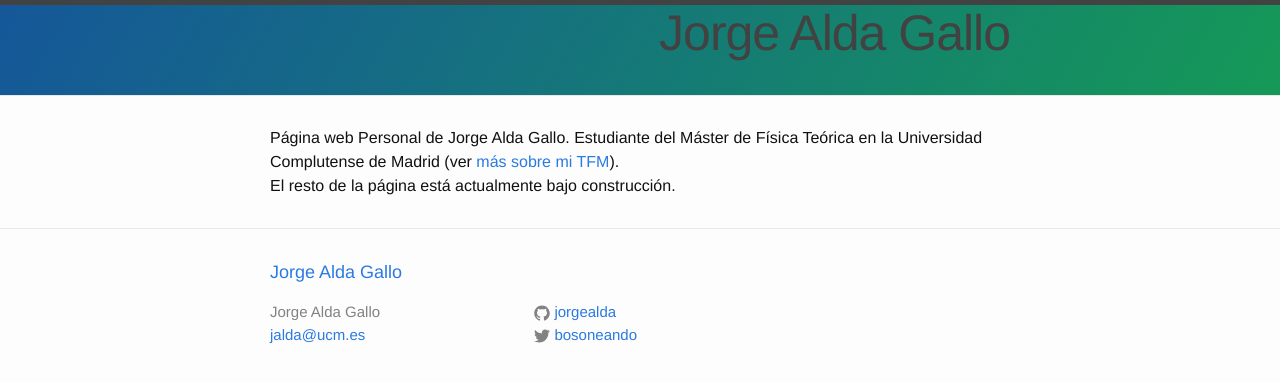
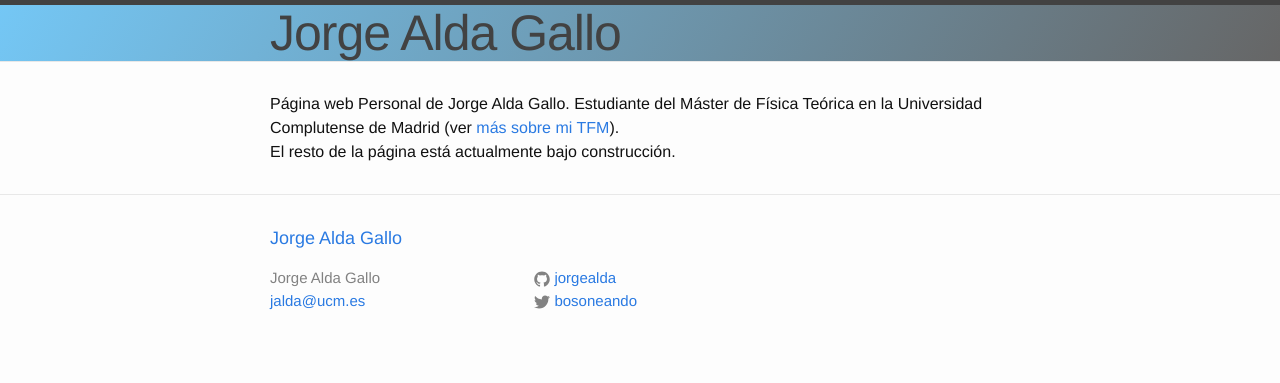
Before and after one commit to jorgealda/jorgealda.github.io, a Jekyll site: the page built from index.html, in a window 1280 px wide. Shown: the top 383 px of the page. Built offline with Jekyll 4.4.1, drawn with Linux system fonts in a browser that asks for light colours.

Commit message:
On branch master  Changes to be committed: 	modified:   _sass/_layout.scss

```diff
--- a/_sass/_layout.scss
+++ b/_sass/_layout.scss
@@ -4,11 +4,11 @@
 .site-header {
     border-top: 5px solid $grey-color-dark;
     border-bottom: 1px solid $grey-color-light;
-    min-height: 90px;
+    min-height: 20px;
   color: #00ffff;
   text-align: left;
   background-color: #159957;
-  background-image: linear-gradient(120deg, #155799, #159957);
+  background-image: linear-gradient(120deg, #74C7F5, #666666);
 
     // Positioning context for the mobile navigation icon
     position: relative;
@@ -20,7 +20,7 @@
     line-height: 56px;
     letter-spacing: -1px;
     margin-bottom: 0;
-    float: right;
+    float: left;
 
     &,
     &:visited {
```
